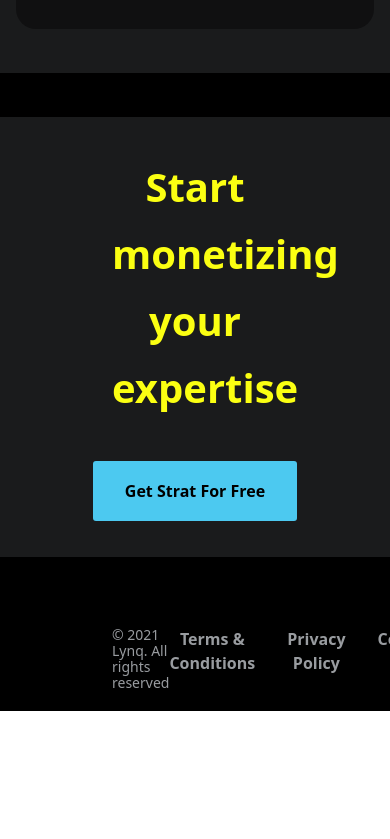
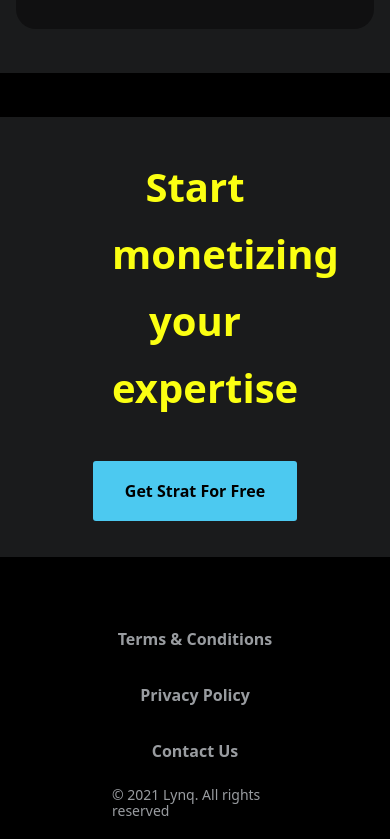
Before and after one commit to hazratamin98/lynq, a Next.js app: page / in a window 390 px wide. Shown: the part 6756-7595 px from the top of the page. Before the commit the page ends 7467 px from the top, so only its background shows below. Built offline with nearby package versions, Linux system fonts and the light colour scheme.

Commit message:
footer setup

```diff
--- a/components/Footer.jsx
+++ b/components/Footer.jsx
@@ -2,9 +2,9 @@ import React from 'react'
 
 const Footer = () => {
   return (
-    <div className=' flex content-center  bg-black  py-5 px-28'>
-        <span className= ' flex-1 font-normal text-sm text-[#999CA0] leading-4 '>© 2021 Lynq. All rights reserved</span>
-        <div className='flex   text-[#999CA0] font-semibold text-base text-center gap-8'>
+    <div className=' flex md:flex-row flex-col-reverse content-center  bg-black    py-5 px-28'>
+        <span className= ' flex flex-1 md:justify-start justify-center items-center  font-normal text-sm text-[#999CA0] leading-4 md:mt-0 mt-6 '>© 2021 Lynq. All rights reserved</span>
+        <div className='flex md:flex-row flex-col   text-[#999CA0] font-semibold text-base text-center gap-8'>
             <span>Terms & Conditions</span>
              <span>Privacy Policy</span>
               <span> Contact Us</span>
```
